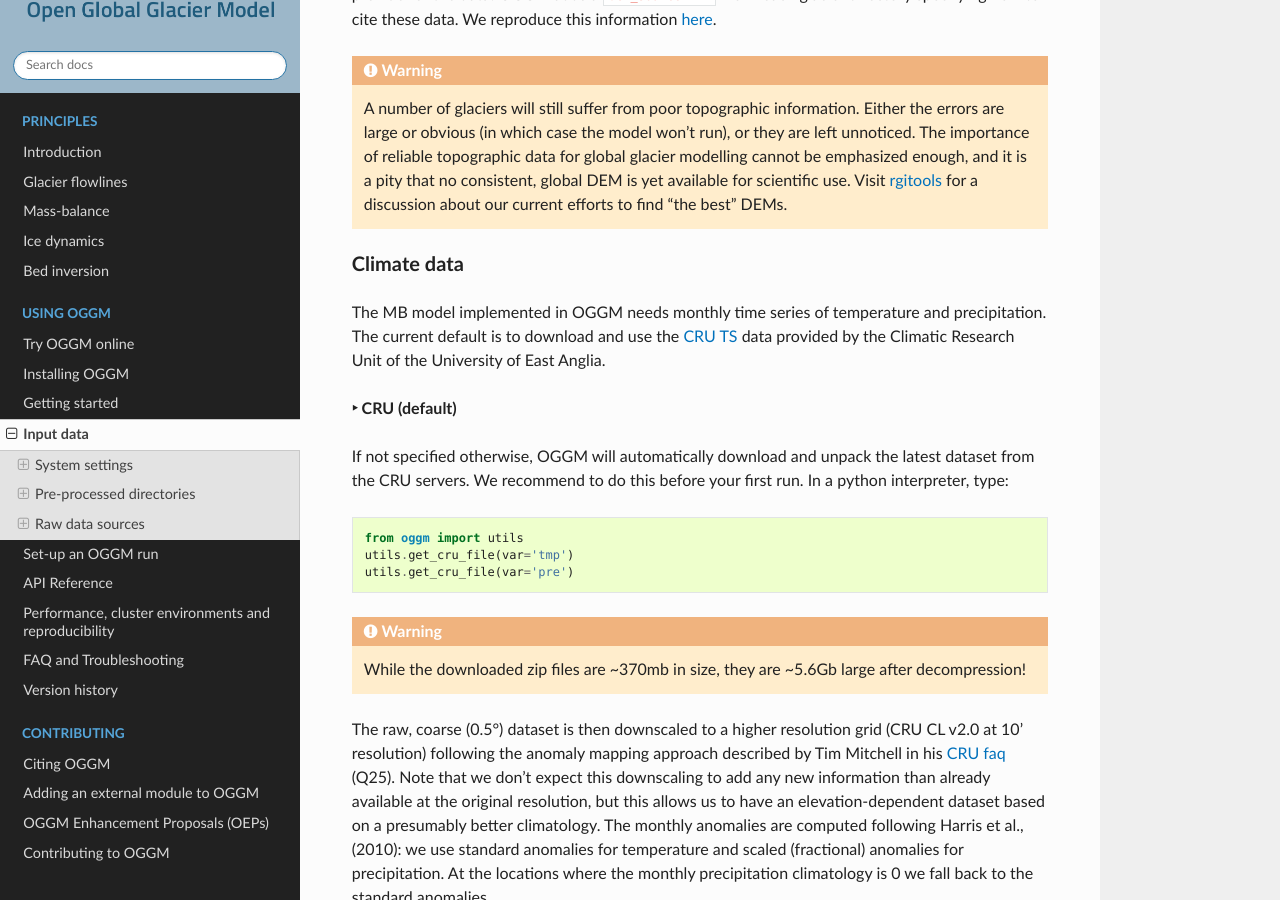
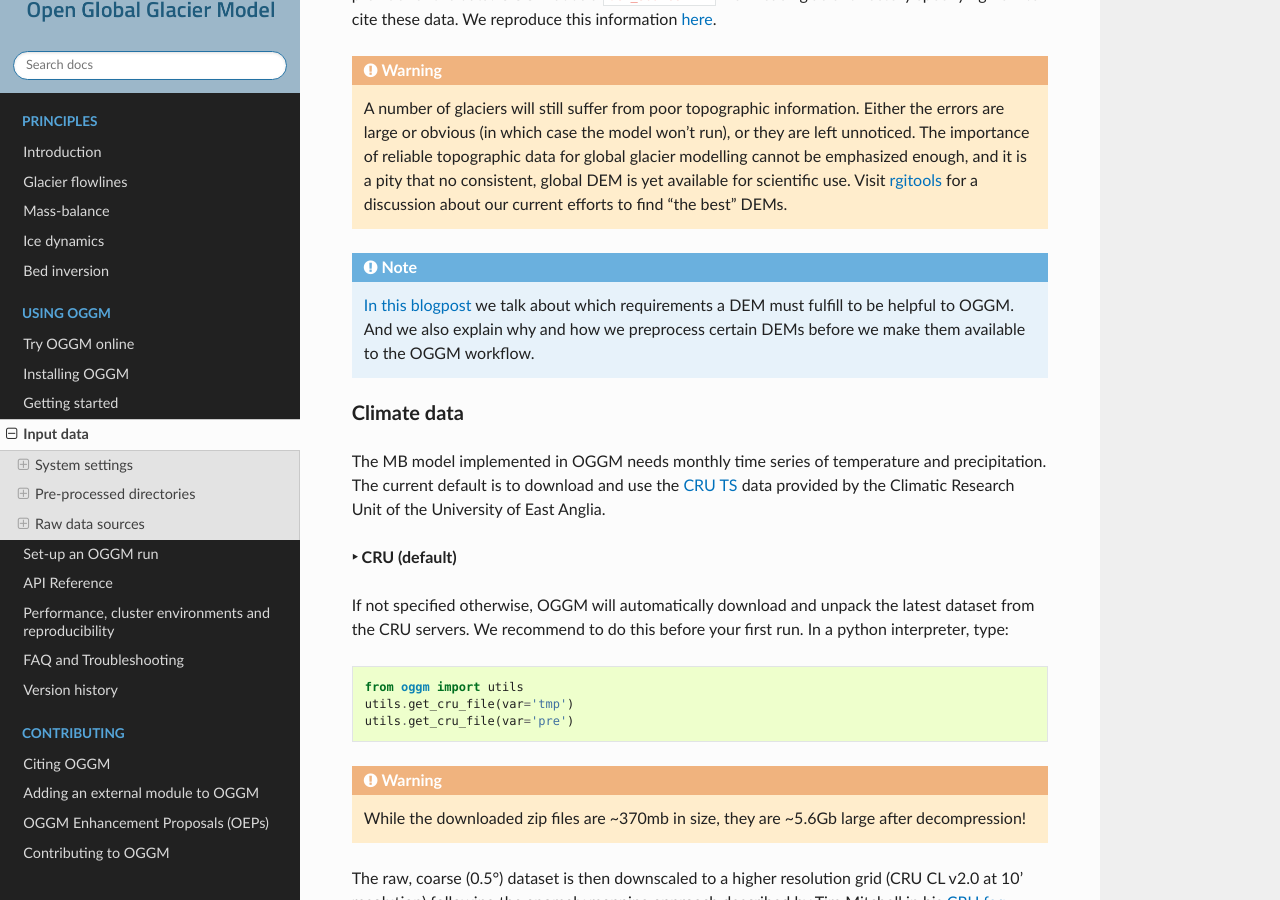
Before and after one commit to OGGM/oggm, a Sphinx documentation site: the page built from docs/input-data.rst, in a window 1280 px wide and 900 px high, scrolled down 6668 px. Built offline with Sphinx 7.4.7 and the Read the Docs theme 2.0.0, drawn with Linux system fonts in a browser that asks for light colours; the version number could not be read and is left out.

Commit message:
add Note with link to DEM blogpost

```diff
--- a/docs/input-data.rst
+++ b/docs/input-data.rst
@@ -385,6 +385,12 @@ reproduce this information
     Visit `rgitools <https://rgitools.readthedocs.io/en/latest/dems.html>`_
     for a discussion about our current efforts to find "the best" DEMs.
 
+.. note::
+
+    `In this blogpost <https://oggm.org/2019/10/08/dems/>`_ we talk about which
+    requirements a DEM must fulfill to be helpful to OGGM. And we also explain
+    why and how we preprocess certain DEMs before we make them available to the
+    OGGM workflow.
 
 Climate data
 ~~~~~~~~~~~~
```
